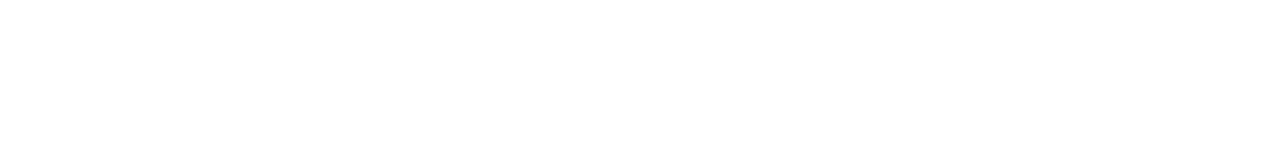
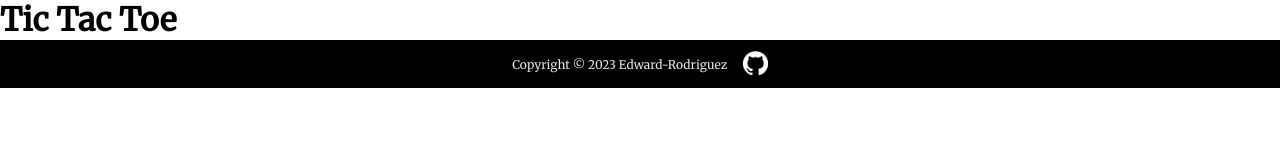
Before and after one commit to Edward-Rodriguez/tic-tac-toe, a plain HTML site: page index.html in a window 1280 px wide. Drawn offline with Linux system fonts and the light colour scheme.

Commit message:
Add html skeleton structure for header main and footer content

```diff
--- a/css/style.css
+++ b/css/style.css
@@ -0,0 +1,30 @@
+@import url('https://fonts.googleapis.com/css2?family=Merriweather&display=swap');
+
+html {
+  box-sizing: border-box;
+  font-family: 'Merriweather', serif;
+}
+
+*,
+*::before,
+*::after {
+  box-sizing: inherit;
+  margin: 0;
+  padding: 0;
+}
+
+footer {
+  display: flex;
+  justify-content: center;
+  align-items: center;
+  height: 3rem;
+  width: 100%;
+  color: rgb(229, 231, 235);
+  background-color: black;
+  font-size: 12px;
+  gap: 1rem;
+}
+
+footer img {
+  max-height: 1.5rem;
+}
--- a/game.js
+++ b/game.js
@@ -1,5 +1,6 @@
 const gameBoard = (() => {
   const board = [];
+
   for (let row = 0; row < 3; row++) {
     board[row] = [];
     for (let col = 0; col < 3; col++) {
@@ -10,14 +11,15 @@ const gameBoard = (() => {
   const getBoard = () => board;
 
   const placeToken = (row, col, player) => {
-    const availableCells = board
-      .flat()
-      .filter((cell) => cell.getValue() === null);
-    if (availableCells.length === 0 || board[row][col].getValue() !== null)
+    if (availableCellsCount() === 0 || board[row][col].getValue() !== null)
       return;
     else {
       board[row][col].addToken(player.getToken());
     }
+  };
+
+  const availableCellsCount = () => {
+    return board.flat().filter((cell) => cell.getValue() === null).length;
   };
 
   const printBoard = () => {
@@ -40,7 +42,7 @@ function Cell(row, col) {
     row, col;
   };
 
-  return { getValue, addToken, getPosition };
+  return { getValue, addToken, getPosition, availableCellsCount };
 }
 
 function Player(name, token) {
@@ -75,7 +77,7 @@ const gameController = (() => {
           }
         }
         if (winningLine) return true;
-        // check winning columns instead
+        // reset loop, check winning columns instead
         if (row === 2 && columnFlag === false) {
           columnFlag = true;
           row = -1;
@@ -98,7 +100,9 @@ const gameController = (() => {
     };
     playerHasWon()
       ? console.log(activePlayer.getName, 'is the winner')
-      : console.log(`no winner yet, other players turn`);
+      : gameBoard.availableCellsCount() === 0
+      ? console.log(`Game is tied`)
+      : console.log(`No winner yet, other players turn`);
   };
 
   return { getActivePlayer, playRound };
--- a/index.html
+++ b/index.html
@@ -10,7 +10,22 @@
 </head>
 
 <body>
-
+    <div class="page-container">
+        <header>
+            <h1>Tic Tac Toe</h1>
+        </header>
+        <main>
+            <div class="board"></div>
+            <div class="player-turn"></div>
+            <div class="result"></div>
+        </main>
+        <footer>
+            <p>Copyright &copy; 2023 Edward-Rodriguez</p>
+            <a href="https://github.com/Edward-Rodriguez">
+                <img src="images/github-mark-white.png" alt="github logo" />
+            </a>
+        </footer>
+    </div>
 </body>
 
 </html>
```
Also changed, not shown: images/github-mark-white.png (added), pseudo.txt.
